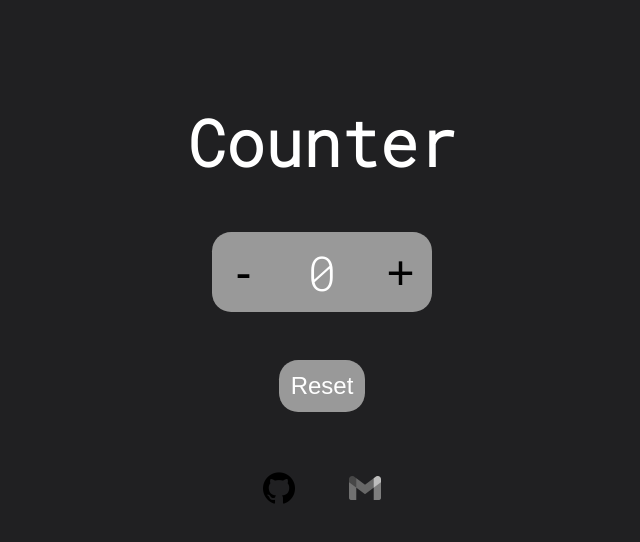
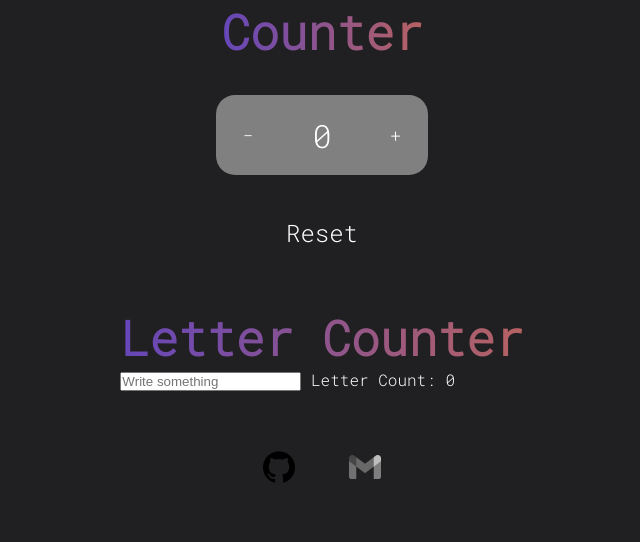
Before and after one commit to Talyslan/Counter, a plain HTML site: page index.html in a window 1280 px wide. Shown: the whole page, without its empty margins (318-958 px from the left). Drawn offline with Linux system fonts and the light colour scheme.

Commit message:
add letter counter and reform counter

```diff
--- /dev/null
+++ b/base.css
@@ -0,0 +1,55 @@
+* {
+    margin: 0;
+    padding: 0;
+    box-sizing: border-box;
+}
+
+body {
+    background: #202022;
+    display: flex;
+    align-items: center;
+    flex-direction: column;
+    gap: 3em;
+    height: 100vh;
+}
+
+body, button {
+    font-family: 'Roboto Mono', monospace;
+    color: #fff;
+}
+
+button {
+    background: none;
+    border: none;
+}
+
+button:active {
+    transform: scale(.9);
+    background: none;
+}
+
+h2 {
+    font-size: 3em;
+    font-weight: bold;
+    background: -webkit-linear-gradient(right,#b66262, #6546b9);
+    -webkit-background-clip: text;
+    -webkit-text-fill-color: transparent;
+}
+
+footer {
+    display: flex;
+    gap: 30px;
+}
+
+footer a img {
+    width: 3.5em;
+    padding: 12px;
+    border-radius: 16px;
+    filter: grayscale(1);
+    transition: 0.3s ease;
+}
+
+footer a img:hover {
+    transform: scale(1.05);
+    background: #38386373;
+}
--- /dev/null
+++ b/counter/counterScript.css
@@ -0,0 +1,48 @@
+div.counter {
+    display: flex;
+    flex-direction: column;
+    align-items: center;
+    gap: 2em;
+}
+
+div.counter button {
+    border-radius: 1.2rem;
+    transition: 0.2s ease-in-out;
+}
+
+div.counter > button {
+    padding: .4em;
+    font-size: 1.5rem;
+    transition: 0.3s ease-in-out;
+}
+
+div.counter button:hover {
+    color: #202022;
+    cursor: pointer;
+    background: #c5c5c5;
+}
+
+div.counter-plusAndminus {
+    background: #808080;
+    border-radius: 1.2em;
+    display: flex;
+    align-items: center;
+    gap: 2em;
+}
+
+div.counter-plusAndminus span {
+    font-size: 2rem;
+}
+
+div.counter-plusAndminus > button {
+    font-size: 1.1rem;
+    padding: .5em;
+    color: #fff;
+    height: 5rem;
+    width: 4rem;
+    transition: 0.3s ease-in-out;
+}
+
+div.counter-plusAndminus > button:hover {
+    background: #afafaf;
+}
--- a/index.html
+++ b/index.html
@@ -7,19 +7,33 @@
     <link rel="preconnect" href="https://fonts.googleapis.com">
     <link rel="preconnect" href="https://fonts.gstatic.com" crossorigin>
     <link href="https://fonts.googleapis.com/css2?family=Roboto+Mono:wght@300&display=swap" rel="stylesheet">
-    <link rel="stylesheet" href="style.css">
+
+    <link rel="stylesheet" href="./base.css">
+    <link rel="stylesheet" href="./letter-counter/lcsstyle.css">
+    <link rel="stylesheet" href="./counter/counterScript.css">
     <title>Counter</title>
 </head>
 <body>
-    <h1>Counter</h1>
-    <div>
-        <button>-</button>
-        <span>0</span>
-        <button>+</button>
+    <div class="counter">
+        <h2>Counter</h2>
 
+        <div class="counter-plusAndminus">
+            <button>&#8722;</button>
+            <span>0</span>
+            <button>&#43;</button>
+        </div>
+
+        <button>Reset</button>
     </div>
 
-    <button>Reset</button>
+    <div class="letter-counter">
+        <h2>Letter Counter</h2>
+
+        <input type="text" placeholder="Write something" oninput="counter()">
+        <label for="result">
+            Letter Count: <span id="result">0</span>
+        </label>
+    </div>
 
     <footer>
         <a href="https://github.com/Talyslan" target="_blank">
@@ -30,6 +44,7 @@
         </a>
     </footer>
 
-    <script src="script.js"></script>
+    <script src="./letter-counter/lcscript.js"></script>
+    <script src="./counter/counterScript.js"></script>
 </body>
 </html>
--- /dev/null
+++ b/letter-counter/lcscript.js
@@ -0,0 +1,6 @@
+const inputUser = document.querySelectorAll("input")[0];
+const show = document.querySelectorAll("span")[1];
+
+const counter = () => show.innerText = inputUser.value.length;
+
+inputUser.addEventListener("input", counter);
--- a/style.css
+++ /dev/null
@@ -1,84 +0,0 @@
-* {
-    margin: 0;
-    padding: 0;
-    box-sizing: border-box;
-}
-
-body {
-    background: #202022;
-    color: #fff;
-    display: flex;
-    align-items: center;
-    flex-direction: column;
-    justify-content: center;
-    font-family: 'Roboto Mono', monospace;
-    gap: 3em;
-}
-
-h1 {
-    font-size: 4em;
-    margin-top: 100px;
-}
-
-div {
-    background: #999999;
-    display: flex;
-    align-items: center;
-    gap: 2em;
-    border-radius: 1.2rem;
-}
-
-div span {
-    font-size: 3em;
-}
-
-button {
-    background: none;
-    border-radius: 1.2rem;
-    font-size: 3em;
-    border: none;
-    width: 4rem;
-    height: 5rem;
-    transition: 0.1s ease-in-out;
-}
-
-body > button {
-    background: #999999;
-    font-size: 1.5rem;
-    height: auto;
-    width: auto;
-    padding: .5em;
-    color: #fff;
-}
-
-body > button:hover {
-    background: #808080;
-}
-
-button:hover {
-    background: #c5c5c5;
-    cursor: pointer;
-}
-
-button:active {
-    transform: scale(.95);
-    background: none;
-}
-
-footer {
-    display: flex;
-    gap: 30px;
-}
-
-footer a img {
-    width: 3.5em;
-    padding: 12px;
-    border-radius: 16px;
-    filter: grayscale(1);
-    transition: 0.3s ease;
-}
-
-footer a img:hover {
-    transform: scale(1.05);
-    background: #38386373;
-}
```
Also changed, not shown: counter/counterScript.js (renamed from script.js), letter-counter/lcsstyle.css (added).
